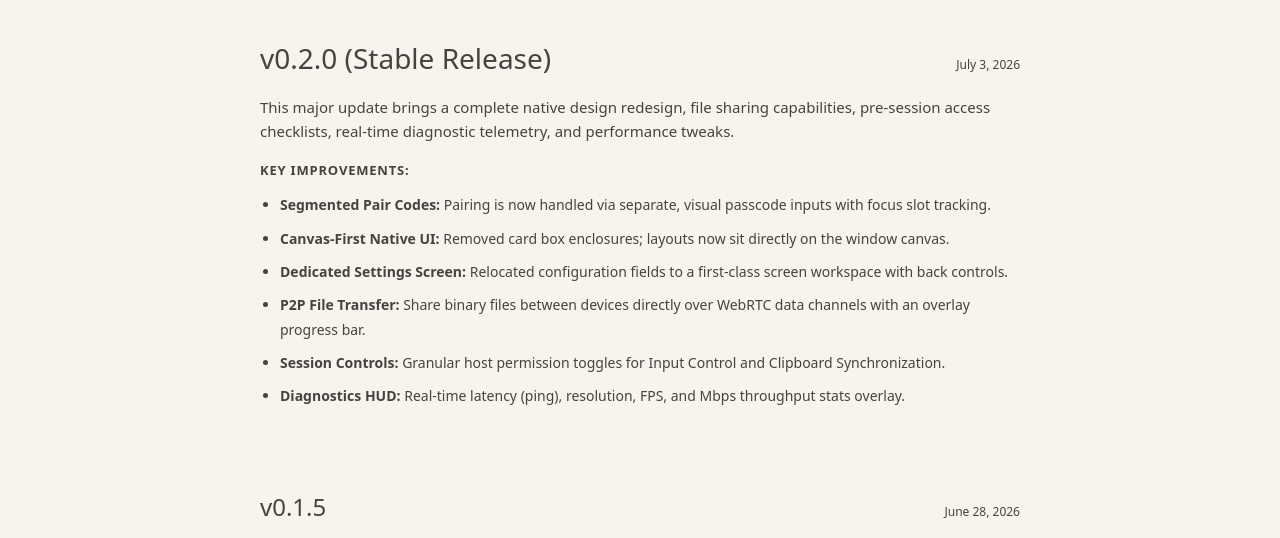
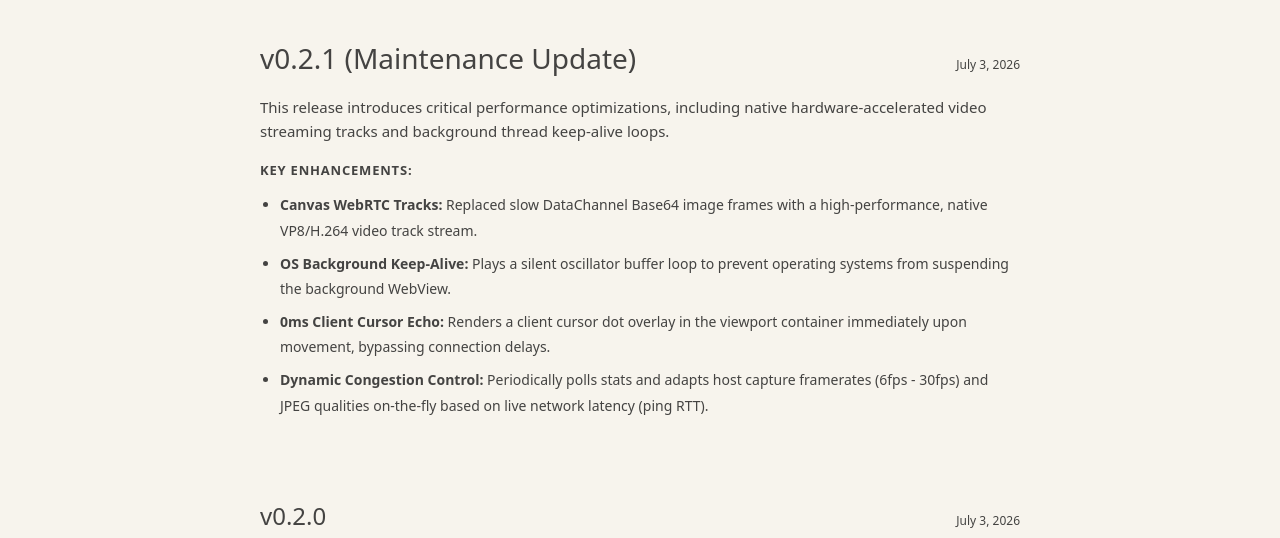
Before and after one commit to Hootsworth/LinkUp, a website: page docs/index.html in a window 1280 px wide. Both pictures are taken after a click on the link "Release Notes". Shown: the part 208-746 px from the top of the page. Drawn offline with Linux system fonts and the light colour scheme.

Commit message:
Bump version to v0.2.1: Native WebRTC canvas track streams, WebView alive loops, local cursor echo, and dynamic quality adaptation

```diff
--- a/docs/index.html
+++ b/docs/index.html
@@ -83,7 +83,7 @@
                 <h3>macOS (Apple Silicon)</h3>
                 <p>M1 / M2 / M3 processors</p>
               </div>
-              <a href="https://github.com/Hootsworth/LinkUp/releases/download/v0.2.0/LinkUp_0.2.0_aarch64.dmg"
+              <a href="https://github.com/Hootsworth/LinkUp/releases/download/v0.2.1/LinkUp_0.2.1_aarch64.dmg"
                 class="btn btn-ghost btn-full">Download DMG</a>
             </div>
 
@@ -92,7 +92,7 @@
                 <h3>macOS (Intel Core)</h3>
                 <p>Intel-based Mac computers</p>
               </div>
-              <a href="https://github.com/Hootsworth/LinkUp/releases/download/v0.2.0/LinkUp_0.2.0_x64.dmg"
+              <a href="https://github.com/Hootsworth/LinkUp/releases/download/v0.2.1/LinkUp_0.2.1_x64.dmg"
                 class="btn btn-ghost btn-full">Download DMG</a>
             </div>
 
@@ -101,7 +101,7 @@
                 <h3>Windows 10 / 11</h3>
                 <p>64-bit installer setup</p>
               </div>
-              <a href="https://github.com/Hootsworth/LinkUp/releases/download/v0.2.0/LinkUp_0.2.0_x64-setup.exe"
+              <a href="https://github.com/Hootsworth/LinkUp/releases/download/v0.2.1/LinkUp_0.2.1_x64-setup.exe"
                 class="btn btn-ghost btn-full">Download EXE</a>
             </div>
 
@@ -110,7 +110,7 @@
                 <h3>Linux (Ubuntu / Debian)</h3>
                 <p>64-bit Debian package</p>
               </div>
-              <a href="https://github.com/Hootsworth/LinkUp/releases/download/v0.2.0/linkup_0.2.0_amd64.deb"
+              <a href="https://github.com/Hootsworth/LinkUp/releases/download/v0.2.1/linkup_0.2.1_amd64.deb"
                 class="btn btn-ghost btn-full">Download DEB</a>
             </div>
           </div>
@@ -179,24 +179,33 @@
           <p class="features-lead" style="margin-bottom: 40px;">Changelog and release notes for all LinkUp software versions.</p>
 
           <div class="release-changelog" style="display: flex; flex-direction: column; gap: 48px; text-align: left; width: 100%;">
+            <!-- v0.2.1 Release Notes -->
+            <div class="release-version" style="border-bottom: 1px solid var(--hairline-strong); padding-bottom: 32px;">
+              <div style="display: flex; justify-content: space-between; align-items: baseline; margin-bottom: 16px; flex-wrap: wrap; gap: 8px;">
+                <h3 style="font-family: var(--font-display); font-size: 28px; font-weight: 500; color: var(--ink); margin: 0;">v0.2.1 (Maintenance Update)</h3>
+                <span style="font-family: var(--font-mono); font-size: 12px; color: var(--muted);">July 3, 2026</span>
+              </div>
+              <p style="font-size: 15px; color: var(--body); line-height: 1.6; margin-bottom: 18px;">
+                This release introduces critical performance optimizations, including native hardware-accelerated video streaming tracks and background thread keep-alive loops.
+              </p>
+              <h4 style="font-size: 13px; font-weight: 600; color: var(--muted); text-transform: uppercase; letter-spacing: 0.8px; margin-bottom: 12px;">Key Enhancements:</h4>
+              <ul style="padding-left: 20px; color: var(--body); font-size: 14px; line-height: 1.8; display: flex; flex-direction: column; gap: 8px; margin-bottom: 0;">
+                <li><strong>Canvas WebRTC Tracks:</strong> Replaced slow DataChannel Base64 image frames with a high-performance, native VP8/H.264 video track stream.</li>
+                <li><strong>OS Background Keep-Alive:</strong> Plays a silent oscillator buffer loop to prevent operating systems from suspending the background WebView.</li>
+                <li><strong>0ms Client Cursor Echo:</strong> Renders a client cursor dot overlay in the viewport container immediately upon movement, bypassing connection delays.</li>
+                <li><strong>Dynamic Congestion Control:</strong> Periodically polls stats and adapts host capture framerates (6fps - 30fps) and JPEG qualities on-the-fly based on live network latency (ping RTT).</li>
+              </ul>
+            </div>
+
             <!-- v0.2.0 Release Notes -->
             <div class="release-version" style="border-bottom: 1px solid var(--hairline-strong); padding-bottom: 32px;">
               <div style="display: flex; justify-content: space-between; align-items: baseline; margin-bottom: 16px; flex-wrap: wrap; gap: 8px;">
-                <h3 style="font-family: var(--font-display); font-size: 28px; font-weight: 500; color: var(--ink); margin: 0;">v0.2.0 (Stable Release)</h3>
-                <span style="font-family: var(--font-mono); font-size: 12px; color: var(--muted);">July 3, 2026</span>
+                <h3 style="font-family: var(--font-display); font-size: 24px; font-weight: 500; color: var(--muted); margin: 0;">v0.2.0</h3>
+                <span style="font-family: var(--font-mono); font-size: 12px; color: var(--muted-soft);">July 3, 2026</span>
               </div>
-              <p style="font-size: 15px; color: var(--body); line-height: 1.6; margin-bottom: 18px;">
+              <p style="font-size: 14px; color: var(--body); line-height: 1.6; margin-bottom: 18px;">
                 This major update brings a complete native design redesign, file sharing capabilities, pre-session access checklists, real-time diagnostic telemetry, and performance tweaks.
               </p>
-              <h4 style="font-size: 13px; font-weight: 600; color: var(--muted); text-transform: uppercase; letter-spacing: 0.8px; margin-bottom: 12px;">Key Improvements:</h4>
-              <ul style="padding-left: 20px; color: var(--body); font-size: 14px; line-height: 1.8; display: flex; flex-direction: column; gap: 8px; margin-bottom: 0;">
-                <li><strong>Segmented Pair Codes:</strong> Pairing is now handled via separate, visual passcode inputs with focus slot tracking.</li>
-                <li><strong>Canvas-First Native UI:</strong> Removed card box enclosures; layouts now sit directly on the window canvas.</li>
-                <li><strong>Dedicated Settings Screen:</strong> Relocated configuration fields to a first-class screen workspace with back controls.</li>
-                <li><strong>P2P File Transfer:</strong> Share binary files between devices directly over WebRTC data channels with an overlay progress bar.</li>
-                <li><strong>Session Controls:</strong> Granular host permission toggles for Input Control and Clipboard Synchronization.</li>
-                <li><strong>Diagnostics HUD:</strong> Real-time latency (ping), resolution, FPS, and Mbps throughput stats overlay.</li>
-              </ul>
             </div>
 
             <!-- v0.1.5 Release Notes -->
--- a/package.json
+++ b/package.json
@@ -1,6 +1,6 @@
 {
   "name": "linkup",
-  "version": "0.2.0",
+  "version": "0.2.1",
   "private": true,
   "license": "Apache-2.0",
   "scripts": {
--- a/src-tauri/Cargo.toml
+++ b/src-tauri/Cargo.toml
@@ -1,6 +1,6 @@
 [package]
 name = "linkup"
-version = "0.2.0"
+version = "0.2.1"
 edition = "2021"
 license = "Apache-2.0"
 
```
Also changed, not shown: src/index.html (+1 -1 lines), 1 other file.
